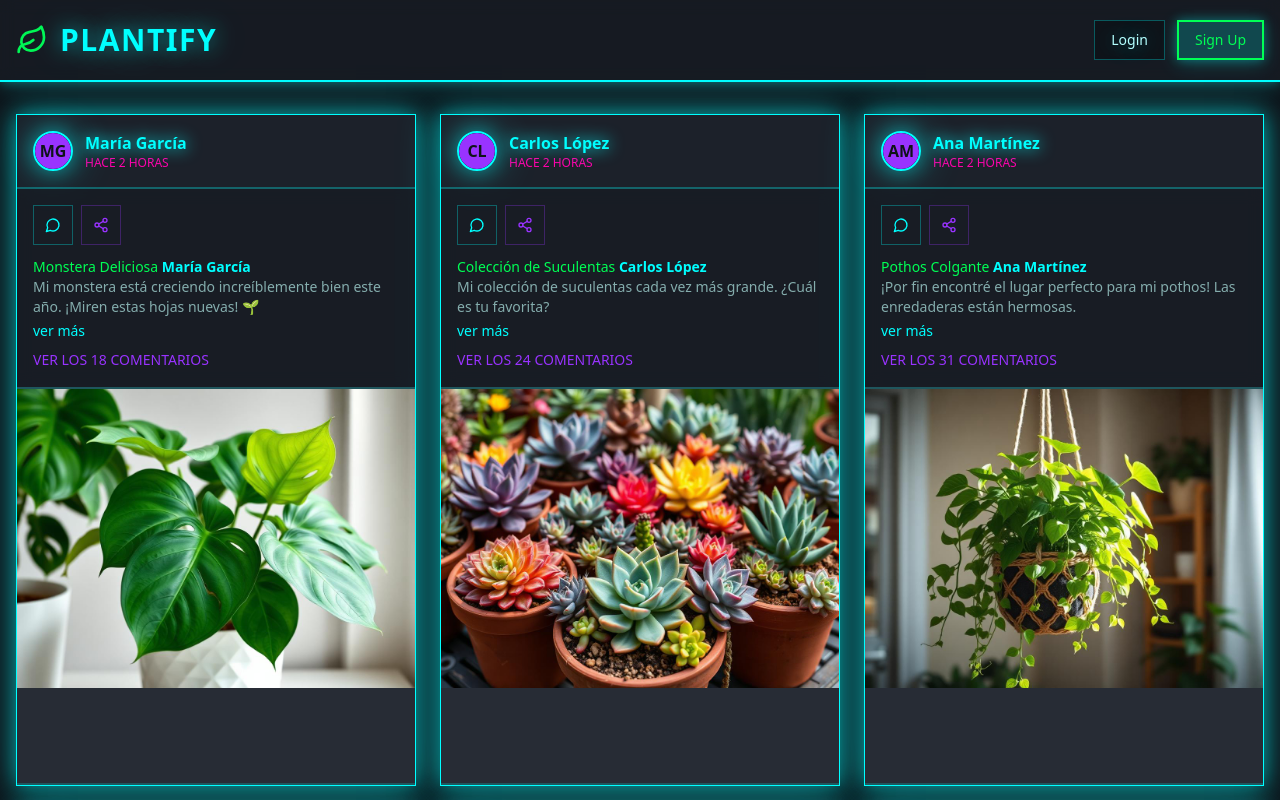
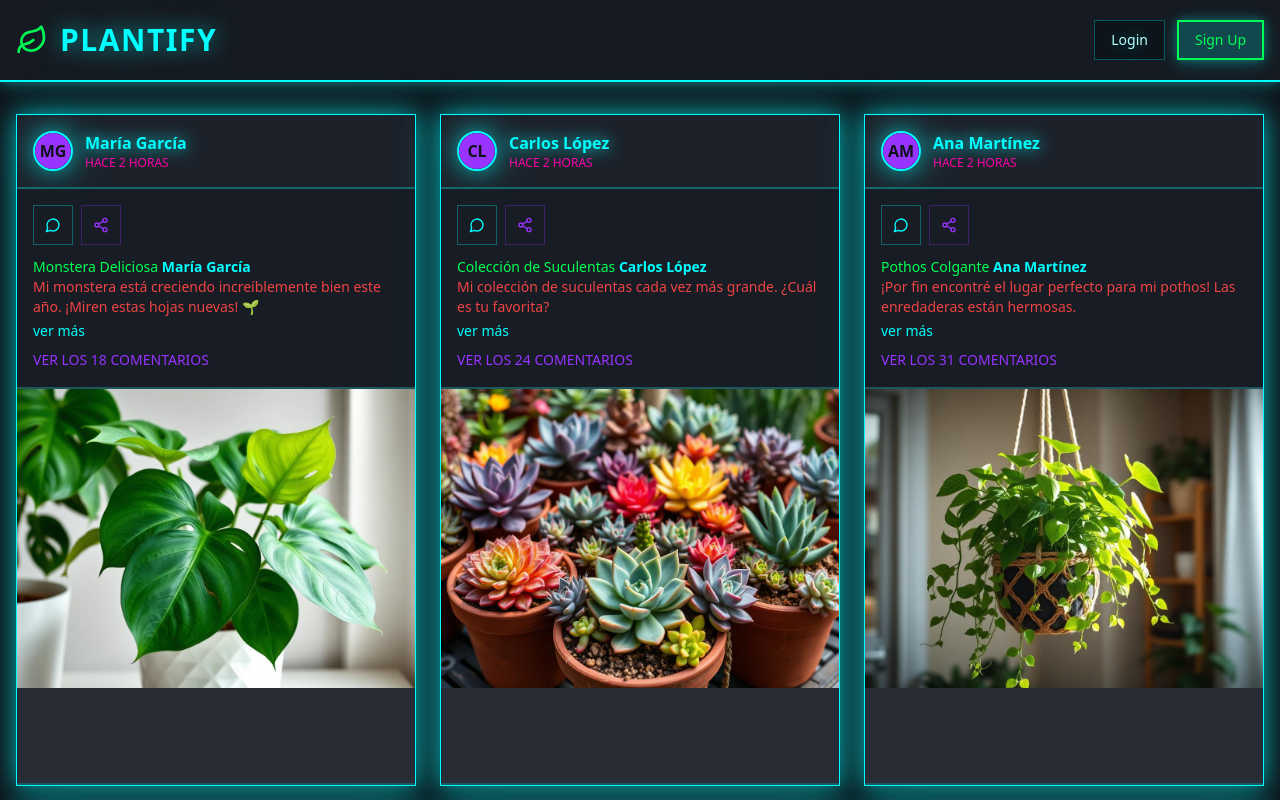
Before and after one commit to AlexFusterUCVMaster/plantify-feed, a React (Vite) app: page / in a window 1280 px wide. Shown: the top 800 px of the page. Built offline with nearby package versions, Linux system fonts and the light colour scheme; the HTML template or start-up script is replaced by a standard one.

Commit message:
Code edited in Lovable Code Editor
Edited UI in Lovable

```diff
--- a/src/components/PlantCard.tsx
+++ b/src/components/PlantCard.tsx
@@ -71,7 +71,7 @@ const PlantCard = ({
             <span className="text-accent font-medium">{plantName}</span>{" "}
             <span className="font-bold text-primary">{userName}</span>
           </p>
-          <p className="text-sm text-muted-foreground text-red">{description}</p>
+          <p className="text-sm text-muted-foreground text-red-500">{description}</p>
           <Link
             to={`/post/${id}`}
             className="text-sm text-primary mt-1 hover:text-accent transition-colors font-medium hover:drop-shadow-[0_0_8px_hsl(180_100%_50%)] inline-block"
```
